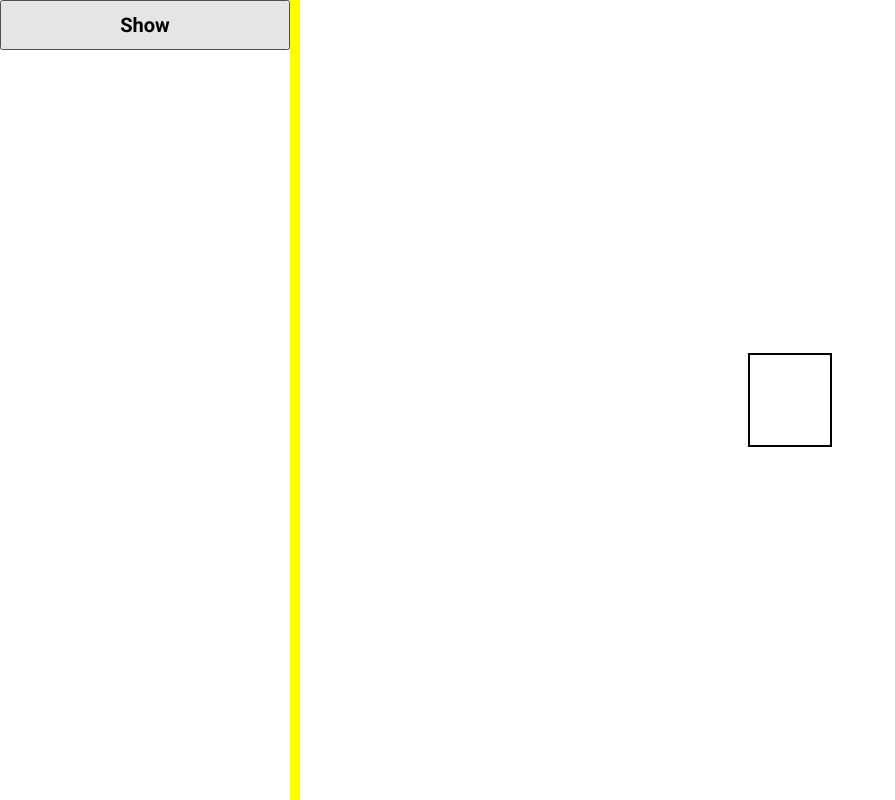
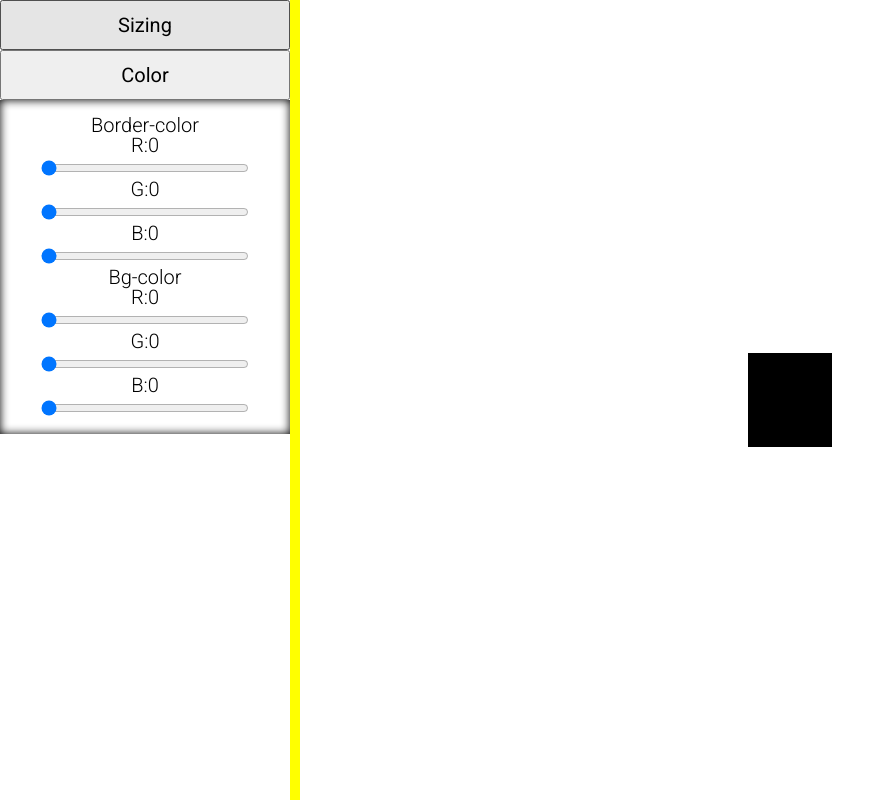
Before and after one commit to amerre/Css_helper, a Vue app: page / in a window 1280 px wide. Shown: the whole page, without its empty margins (0-895 px from the left). Built offline with nearby package versions, Linux system fonts and the light colour scheme.

Commit message:
:construction: Working on rules components

```diff
--- a/src/assets/styles/sidebar.scss
+++ b/src/assets/styles/sidebar.scss
@@ -15,11 +15,9 @@
     }
     .rulesWrap {
       box-shadow: inset 0 0 10px #000000;
-      div {
-        padding: 15px;
-        h1 {
-          font-weight: 300;
-        }
+      padding: 15px;
+      h1 {
+        font-weight: 300;
       }
     }
   }
--- a/src/components/Content.vue
+++ b/src/components/Content.vue
@@ -2,7 +2,7 @@
   <div class="content">
     <div
       class="box"
-      :style="{ width: width + 'px', height: height + 'px', border: border + 'px solid black'}"
+      :style="{ width: width + 'px', height: height + 'px', border: border + borderrgb, backgroundColor: bgrgb }"
     ></div>
   </div>
 </template>
@@ -18,6 +18,28 @@ export default {
     },
     border() {
       return this.$store.state.border;
+    },
+    borderrgb() {
+      return (
+        "px solid rgb(" +
+        this.$store.state.bordercolor.r +
+        ", " +
+        this.$store.state.bordercolor.g +
+        ", " +
+        this.$store.state.bordercolor.b +
+        ")"
+      );
+    },
+    bgrgb() {
+      return (
+        "rgb(" +
+        this.$store.state.bgcolor.r +
+        ", " +
+        this.$store.state.bgcolor.g +
+        ", " +
+        this.$store.state.bgcolor.b +
+        ")"
+      );
     }
   }
 };
--- a/src/components/Rules.vue
+++ b/src/components/Rules.vue
@@ -1,57 +1,18 @@
 <template>
   <div class="rules">
-    <button @click="show = !show">
-      <h1 class="rulesName">Show</h1>
-    </button>
-    <div class="rulesWrap" v-if="show">
-      <div>
-        <h1>Width : {{ width }}</h1>
-        <input type="range" min="0" :max="200" v-model="width">
-      </div>
-      <div>
-        <h1>Height : {{ height }}</h1>
-        <input type="range" min="0" max="200" v-model="height">
-      </div>
-      <div>
-        <h1>Border : {{ border }}</h1>
-        <input type="range" min="0" max="80" v-model="border">
-      </div>
-    </div>
+    <app-Sizing></app-Sizing>
+    <app-Color></app-Color>
   </div>
 </template>
 
 <script>
+import Sizing from "./rules/Sizing";
+import Color from "./rules/Color";
+
 export default {
-  data() {
-    return {
-      show: false
-    };
-  },
-  computed: {
-    width: {
-      get() {
-        return this.$store.state.width;
-      },
-      set(value) {
-        this.$store.commit("WIDTH_COMMIT", value);
-      }
-    },
-    height: {
-      get() {
-        return this.$store.state.height;
-      },
-      set(value) {
-        this.$store.commit("HEIGHT_COMMIT", value);
-      }
-    },
-    border: {
-      get() {
-        return this.$store.state.border;
-      },
-      set(value) {
-        this.$store.commit("BORDER_COMMIT", value);
-      }
-    }
+  components: {
+    appSizing: Sizing,
+    appColor: Color
   }
 };
 </script>
--- /dev/null
+++ b/src/components/rules/Color.vue
@@ -0,0 +1,86 @@
+<template>
+  <div>
+    <button @click="show = !show">
+      <h1>Color</h1>
+    </button>
+    <div v-if="show" class="rulesWrap">
+      <div>
+        <h1>Border-color</h1>
+        <h1>R:{{ borderrcolor }}</h1>
+        <input type="range" min="0" max="255" v-model="borderrcolor">
+        <h1>G:{{ bordergcolor }}</h1>
+        <input type="range" min="0" max="255" v-model="bordergcolor">
+        <h1>B:{{ borderbcolor }}</h1>
+        <input type="range" min="0" max="255" v-model="borderbcolor">
+
+        <h1>Bg-color</h1>
+        <h1>R:{{ bgrcolor }}</h1>
+        <input type="range" min="0" max="255" v-model="bgrcolor">
+        <h1>G:{{ bggcolor }}</h1>
+        <input type="range" min="0" max="255" v-model="bggcolor">
+        <h1>B:{{ bgbcolor }}</h1>
+        <input type="range" min="0" max="255" v-model="bgbcolor">
+      </div>
+    </div>
+  </div>
+</template>
+
+<script>
+export default {
+  data() {
+    return {
+      show: true
+    };
+  },
+  computed: {
+    borderrcolor: {
+      get() {
+        return this.$store.state.bordercolor.r;
+      },
+      set(value) {
+        this.$store.commit("BORDERRCOLOR_COMMIT", value);
+      }
+    },
+    bordergcolor: {
+      get() {
+        return this.$store.state.bordercolor.g;
+      },
+      set(value) {
+        this.$store.commit("BORDERGCOLOR_COMMIT", value);
+      }
+    },
+    borderbcolor: {
+      get() {
+        return this.$store.state.bordercolor.b;
+      },
+      set(value) {
+        this.$store.commit("BORDERBCOLOR_COMMIT", value);
+      }
+    },
+    bgrcolor: {
+      get() {
+        return this.$store.state.bgcolor.r;
+      },
+      set(value) {
+        this.$store.commit("BGRCOLOR_COMMIT", value);
+      }
+    },
+    bggcolor: {
+      get() {
+        return this.$store.state.bgcolor.g;
+      },
+      set(value) {
+        this.$store.commit("BGGCOLOR_COMMIT", value);
+      }
+    },
+    bgbcolor: {
+      get() {
+        return this.$store.state.bgcolor.b;
+      },
+      set(value) {
+        this.$store.commit("BGBCOLOR_COMMIT", value);
+      }
+    }
+  }
+};
+</script>
--- /dev/null
+++ b/src/components/rules/Sizing.vue
@@ -0,0 +1,57 @@
+<template>
+  <div>
+    <button @click="show = !show">
+      <h1>Sizing</h1>
+    </button>
+    <div v-if="show" class="rulesWrap">
+      <div>
+        <h1>Width : {{ width }}</h1>
+        <input type="range" min="0" max="200" v-model="width">
+      </div>
+      <div>
+        <h1>Height : {{ height }}</h1>
+        <input type="range" min="0" max="200" v-model="height">
+      </div>
+      <div>
+        <h1>Border : {{ border }}</h1>
+        <input type="range" min="0" max="80" v-model="border">
+      </div>
+    </div>
+  </div>
+</template>
+
+<script>
+export default {
+  data() {
+    return {
+      show: false
+    };
+  },
+  computed: {
+    width: {
+      get() {
+        return this.$store.state.width;
+      },
+      set(value) {
+        this.$store.commit("WIDTH_COMMIT", value);
+      }
+    },
+    height: {
+      get() {
+        return this.$store.state.height;
+      },
+      set(value) {
+        this.$store.commit("HEIGHT_COMMIT", value);
+      }
+    },
+    border: {
+      get() {
+        return this.$store.state.border;
+      },
+      set(value) {
+        this.$store.commit("BORDER_COMMIT", value);
+      }
+    }
+  }
+};
+</script>
--- a/src/store.js
+++ b/src/store.js
@@ -7,7 +7,17 @@ export default new Vuex.Store({
   state: {
     width: 80,
     height: 90,
-    border: 2
+    border: 2,
+    bordercolor: {
+      r: 0,
+      g: 0,
+      b: 0
+    },
+    bgcolor: {
+      r: 0,
+      g: 0,
+      b: 0
+    }
   },
   mutations: {
     WIDTH_COMMIT(state, payload) {
@@ -18,6 +28,24 @@ export default new Vuex.Store({
     },
     BORDER_COMMIT(state, payload) {
       state.border = payload;
+    },
+    BORDERRCOLOR_COMMIT(state, payload) {
+      state.bordercolor.r = payload;
+    },
+    BORDERGCOLOR_COMMIT(state, payload) {
+      state.bordercolor.g = payload;
+    },
+    BORDERBCOLOR_COMMIT(state, payload) {
+      state.bordercolor.b = payload;
+    },
+    BGRCOLOR_COMMIT(state, payload) {
+      state.bgcolor.r = payload;
+    },
+    BGGCOLOR_COMMIT(state, payload) {
+      state.bgcolor.g = payload;
+    },
+    BGBCOLOR_COMMIT(state, payload) {
+      state.bgcolor.b = payload;
     }
   },
   actions: {}
```
